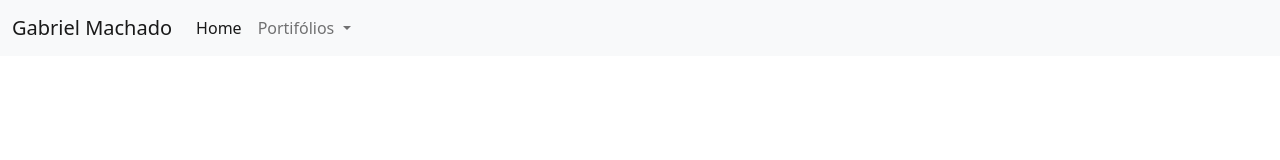
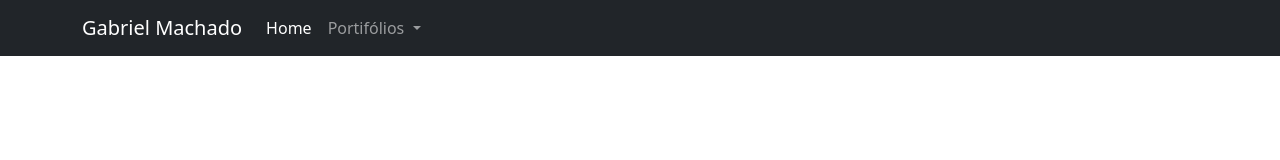
Before and after one commit to GabrielRodriguesMachado/GabrielRodriguesMachado.github.io, a website: page index.html in a window 1280 px wide. Drawn offline with Linux system fonts and the light colour scheme.

Commit message:
alterado a cor da navbar

```diff
--- a/index.html
+++ b/index.html
@@ -11,8 +11,8 @@
   </head>
   <body>
     <header>
-      <nav class="navbar navbar-expand-lg bg-light">
-        <div class="container-fluid">
+      <nav class="navbar navbar-expand-lg navbar-dark bg-dark">
+        <div class="container">
           <a class="navbar-brand" href="#">Gabriel Machado</a>
           <button class="navbar-toggler" type="button" data-bs-toggle="collapse" data-bs-target="#navbarSupportedContent" aria-controls="navbarSupportedContent" aria-expanded="false" aria-label="Toggle navigation">
             <span class="navbar-toggler-icon"></span>
```
